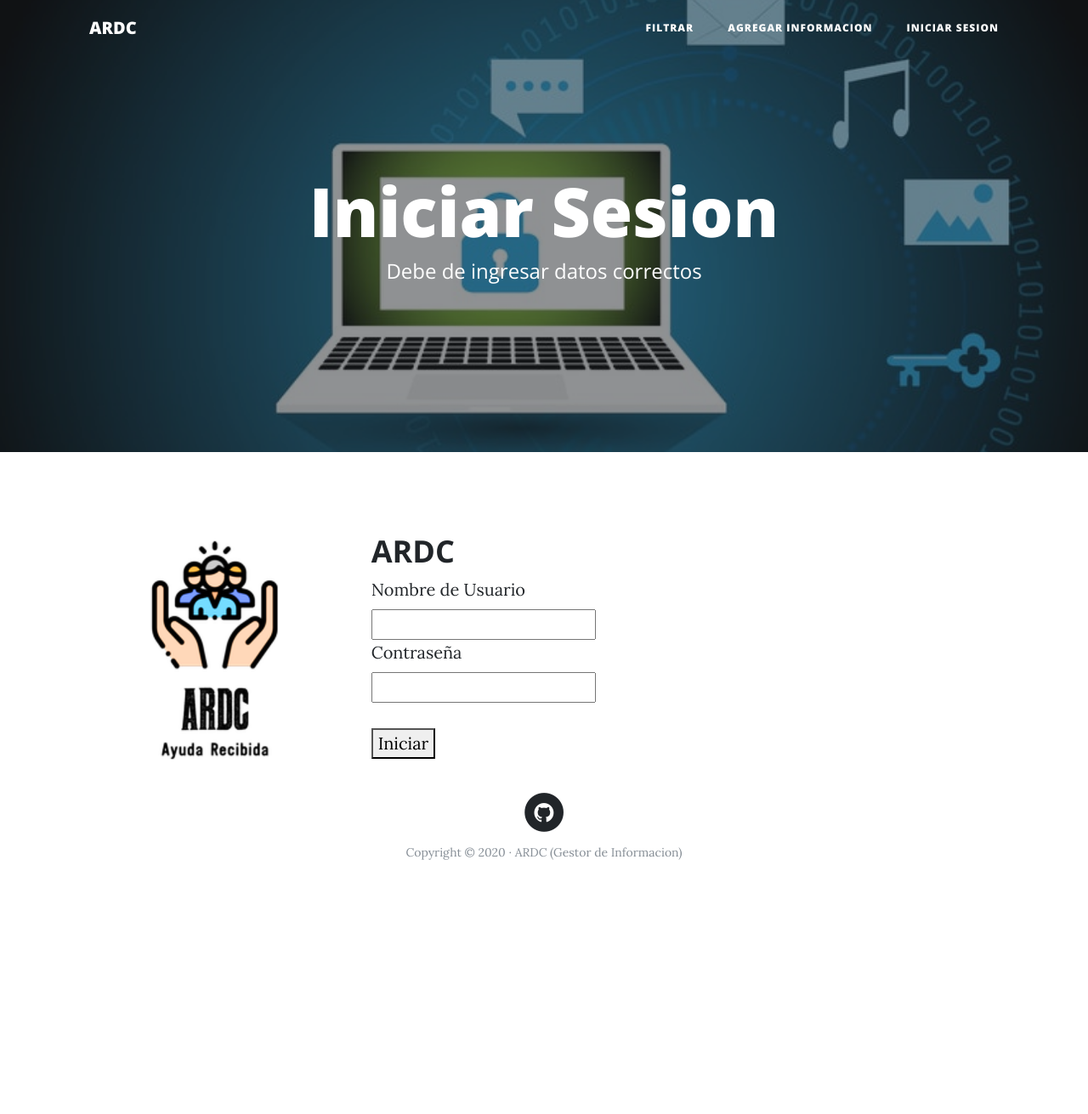
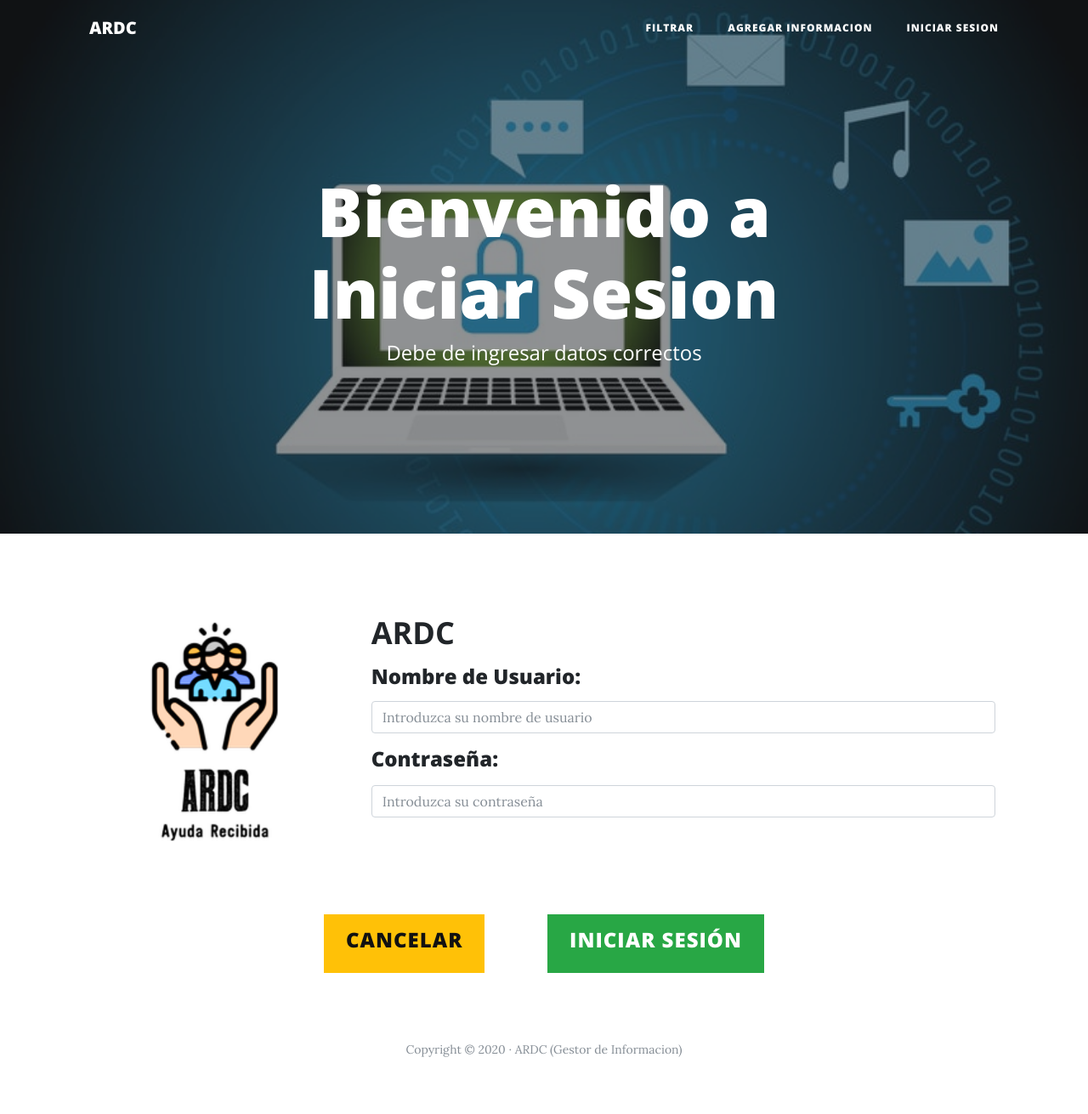
Before and after one commit to Franciscoasm/ProyectoHDP115, a Django app: page /iniciar/ in a window 1280 px wide. Shown: the whole page at 85% size. Before the commit the page ends 1012 px from the top, so only its background shows below. Run offline with Django 3.2, Linux system fonts and the light colour scheme; some libraries are stand-ins or nearby versions.

Commit message:
logo integrado

```diff
--- a/ardc/core/templates/core/agregar.html
+++ b/ardc/core/templates/core/agregar.html
@@ -23,7 +23,10 @@
 
 {% block content %}
 <!---Aqui empezar-->
+<div align = "center">
   <img class="img-fluid" src="{% static 'core/img/logo.png' %}" alt="">
+</div>
+
   <form>
     <label for="direcc">Direccion</label>
     <input type="text" id="direcc" name="direcc"><br>
--- a/ardc/core/templates/core/base.html
+++ b/ardc/core/templates/core/base.html
@@ -69,20 +69,14 @@
     {% endblock%}
 
     <!-- Pié de página -->
+    {% block footer %}
+    {% endblock %}
     <footer>
+      <br>
+      <br>
       <div class="container">
         <div class="row">
           <div class="col-lg-8 col-md-10 mx-auto">
-            <ul class="list-inline text-center">
-              <li class="list-inline-item">
-                <a href="#">
-                  <span class="fa-stack fa-lg">
-                    <i class="fa fa-circle fa-stack-2x"></i>
-                    <i class="fa fa-github fa-stack-1x fa-inverse"></i>
-                  </span>
-                </a>
-              </li>
-            </ul>
             <p class="copyright text-muted">Copyright &copy; 2020 · ARDC (Gestor de Informacion) </p>
           </div>
         </div>
--- a/ardc/core/templates/core/iniciar.html
+++ b/ardc/core/templates/core/iniciar.html
@@ -5,7 +5,7 @@
 {% block background %}{% load static %}{% static 'core/img/iniciar.jpg' %}{% endblock %}
 
 {% block headers %}
-<h1>Iniciar Sesion</h1>
+<h1>Bienvenido a Iniciar Sesion</h1>
     <span class="subheading">Debe de ingresar datos correctos</span>
 {% endblock %}
 <!--Contenido-->
@@ -17,13 +17,28 @@
         <div class="col-lg-7 col-md-8">
             <h2 class="section-heading title">ARDC</h2>
             <form>
-                <label for="nusuario">Nombre de Usuario</label><br>
-                <input type="text" id="nusuraio" name="nusuario"><br>
-                <label for="keys">Contraseña</label><br>
-                <input type="text" id="keys" name="keys"><br>
+                <fieldset>
+                    <div class="form-group">
+                        <label class="col-form-label" for="inputUsuario"><h4>Nombre de Usuario:</h4></label>
+                        <input type="text" class="form-control" placeholder="Introduzca su nombre de usuario" id="inputUsuario">
+                    </div>
+                    <div class="form-group">
+                        <label for="inputContraseña"><h4>Contraseña:</h4></label>
+                        <input type="password" class="form-control" id="inputContraseña" placeholder="Introduzca su contraseña">
+                    </div>
+                </fieldset>
             </form>
-            <br>
-            <button>Iniciar</button>
         </div>
     </div>
 {% endblock%}
+
+{% block footer%}
+    <br></br>
+    <div class="container">
+        <div align="center" class="container">
+            <button type="button" class="btn btn-warning"><h4>Cancelar</h4></button>
+            &nbsp;&nbsp;&nbsp;&nbsp;&nbsp;&nbsp;&nbsp;&nbsp;&nbsp;&nbsp;&nbsp;&nbsp;
+            <button type="button" class="btn btn-success"><h4>Iniciar Sesión</h4></button>
+         </div>
+    </div>
+{% endblock %}
```
